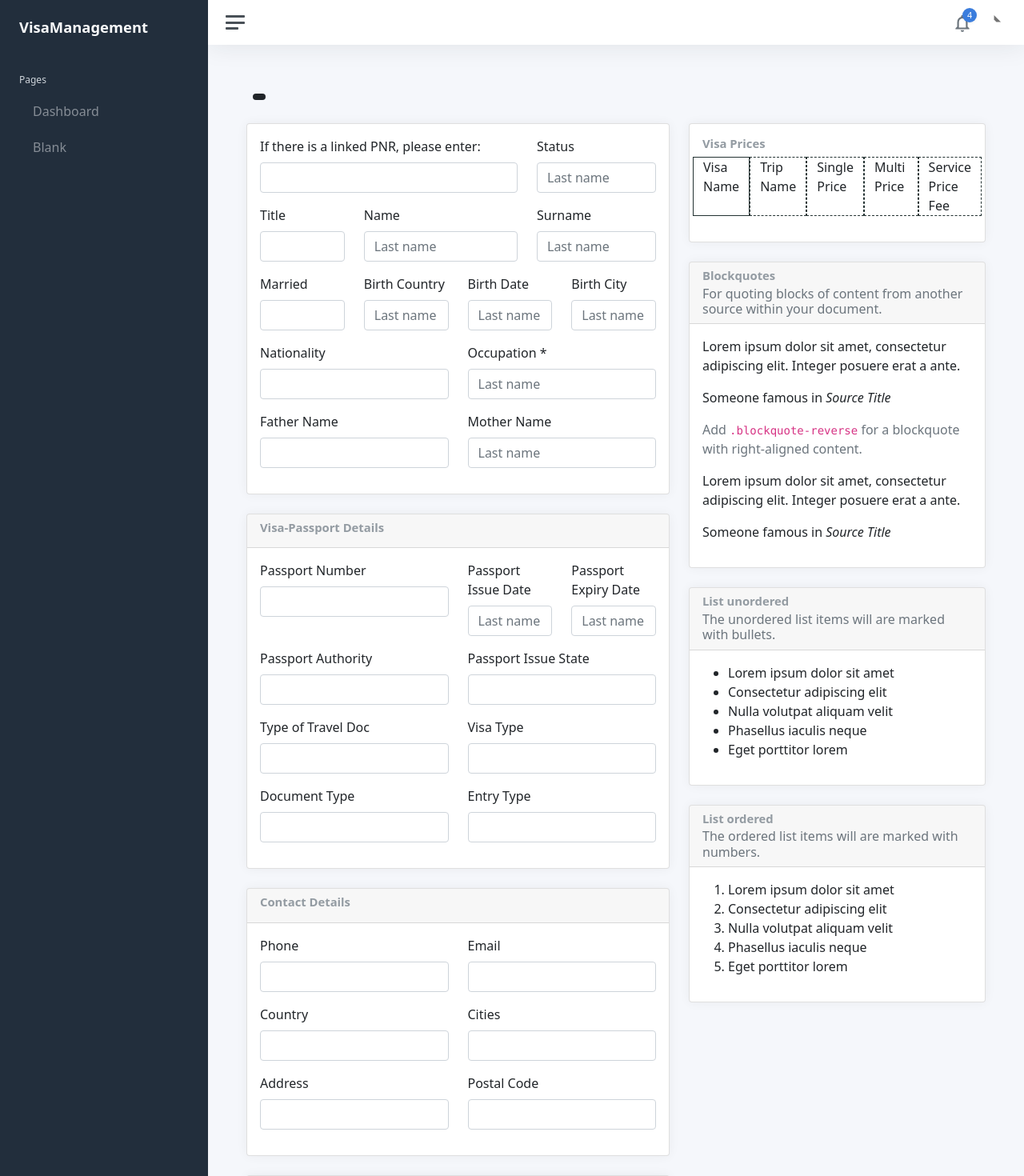
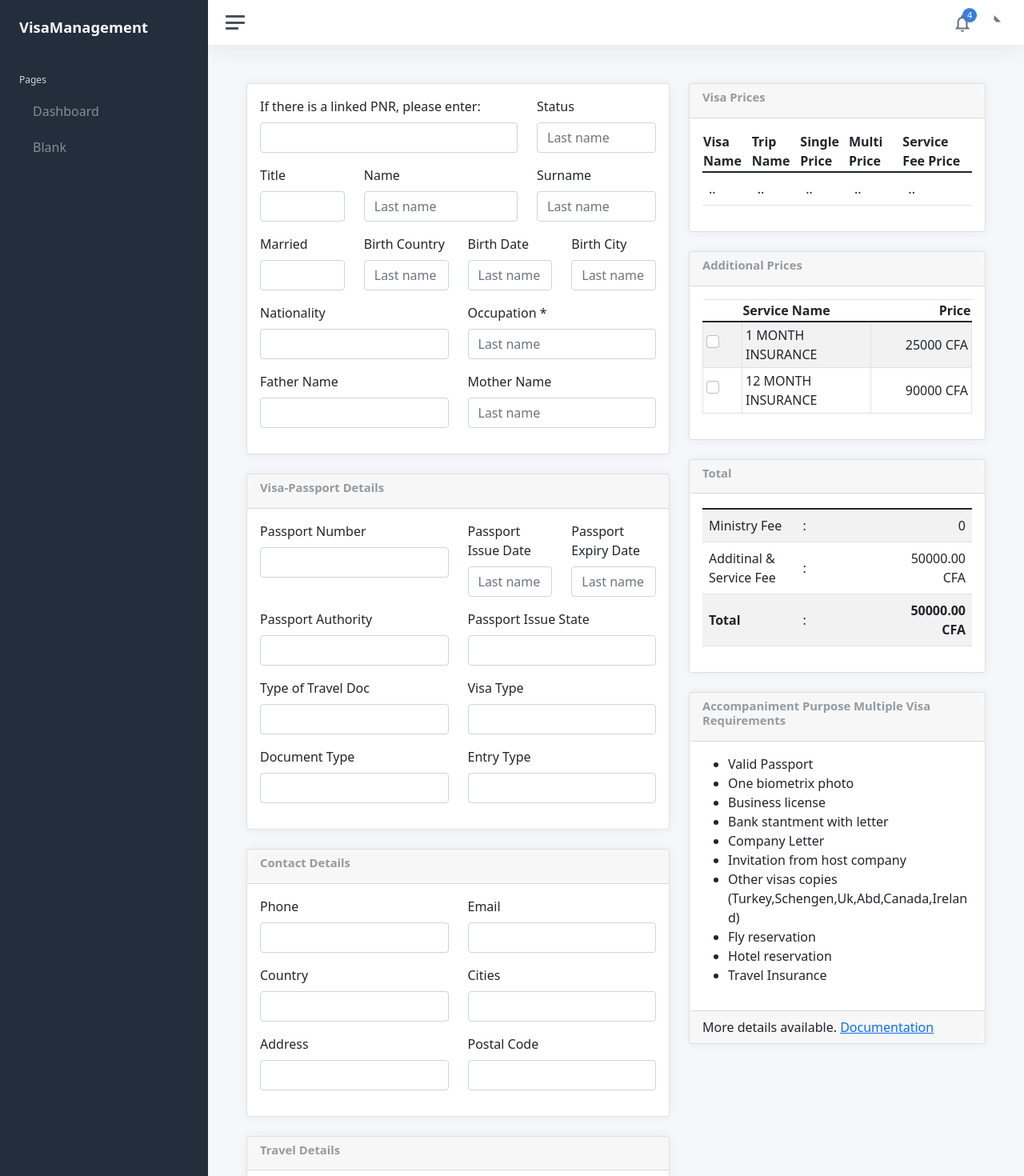
Before and after one commit to yasin-herken/VisaManagement, a React (Create React App) app in the folder frontend/: page /visa in a window 1280 px wide. Shown: the top 1470 px of the page at 80% size. Built offline with nearby package versions, Linux system fonts and the light colour scheme; no server answers.

Commit message:
Form finished

```diff
--- a/frontend/src/pages/Home/newApplication.js
+++ b/frontend/src/pages/Home/newApplication.js
@@ -4,6 +4,7 @@ import Sidebar from './sidebar';
 import Footer from './footer';
 import {useNavigate} from 'react-router-dom';
 import Navbar from './navbar';
+import { color, textAlign } from '@mui/system';
 function NewApplication() {
     const [username,setUsername] = useState("")
     const [role,setRole] = useState("")
@@ -44,11 +45,6 @@ function NewApplication() {
             <Navbar username={username} role={role} setColl={setCollapse}/>
             <main className="content">
             <div className="container-fluid p-0">
-
-<div className="mb-3">
-    <h1 className="h3 d-inline align-middle"> </h1>
-    <a className="badge bg-dark text-white ms-2" href="upgrade-to-pro.html"> </a>
-</div>
 <div className="row">
     <div className="col-12 col-lg-7">
         <div className="card">
@@ -262,95 +258,146 @@ function NewApplication() {
     </div>
     <div className="col-12 col-lg-5">
         <div className="card">
-            <div className="card-body">
-               <div  className="row">
-                    <h5 className="card-title">Visa Prices</h5>
-                        <div style={{border: "0.5px solid #233232"}} className='mb-3 col-sm'>Visa Name</div>
-                        <div style={{border: "0.5px dashed #233232"}} className='mb-3 col-sm'>Trip Name</div>
-                        <div style={{border: "0.5px dashed #233232"}} className='mb-3 col-sm'>Single Price</div>
-                        <div style={{border: "0.5px dashed #233232"}} className='mb-3 col-sm'>Multi Price</div>
-                        <div style={{border: "0.5px dashed #233232"}} className='mb-3 col-sm'>Service Price Fee</div>
+            <div className="card-header">
+                <div className="row">
+                    <h4 className="card-title">Visa Prices</h4>
                </div>
+            </div>
+            <div className='card-body'>
+                <table class="table">
+                    <thead>
+                        <th style={{width:"18%"}}>Visa Name</th>
+                        <th style={{width:"18%"}}>Trip Name</th>
+                        <th style={{width:"18%"}}>Single Price</th>
+                        <th style={{width:"20%"}}>Multi Price</th>
+                        <th className="d-none d-md-table-cell" style={{width:"26%"}}>Service Fee Price</th>
+                    </thead>
+                    <tbody>
+                        <tr>
+                            <td>..</td>
+                            <td>..</td>
+                            <td>..</td>
+                            <td>..</td>
+                            <td>..</td>
+                        </tr>
+                    </tbody>
+                </table>
+             </div>
 
-            </div>
         </div>
         <div className="card">
             <div className="card-header">
-                <h5 className="card-title">Blockquotes</h5>
-                <h6 className="card-subtitle text-muted">For quoting blocks of content from another source within your document.</h6>
+                <div className="row">
+                    <h4 className="card-title">Additional Prices</h4>
+               </div>
             </div>
-            <div className="card-body">
-                <blockquote>
-                    <p>
-                        Lorem ipsum dolor sit amet, consectetur adipiscing elit. Integer posuere erat a ante.
-                    </p>
-                    <footer>
-                        Someone famous in <cite title="Source Title">Source Title</cite>
-                    </footer>
-                </blockquote>
-                <p className="text-muted m-b-15 m-t-20 font-13">
-                    Add <code>.blockquote-reverse</code> for a blockquote with right-aligned content.
-                </p>
-                <blockquote className="blockquote-reverse m-b-0">
-                    <p>
-                        Lorem ipsum dolor sit amet, consectetur adipiscing elit. Integer posuere erat a ante.
-                    </p>
-                    <footer>
-                        Someone famous in <cite title="Source Title">Source Title</cite>
-                    </footer>
-                </blockquote>
+           <div className='card-body'>
+                <table className="table table-striped table-sm table-bordered table-responsive">
+                    <thead>
+                        <th style={{width:"10%"}}></th>
+                        <th style={{width:"50%"}}>Service Name</th>
+                        <th style={{width:"40%",textAlign:"right"}}>Price</th>
+                    </thead>
+                    <tbody>
+                        <tr >
+                            <td>
+                                <label class="form-check form-check-inline">
+                                <input class="form-check-input" type="checkbox" value="option1" />
+                                <span class="form-check-label">
+                                </span>
+								</label>
+                            </td>
+                            <td>1 MONTH INSURANCE</td>
+                            <td style={{textAlign:"right"}}>25000 CFA</td>
+                        </tr>
+                        <tr>
+                            <td>
+                                <label class="form-check form-check-inline">
+                                <input class="form-check-input" type="checkbox" value="option1" />
+                                <span class="form-check-label">
+                                </span>
+								</label>
+                            </td>
+                            <td>12 MONTH INSURANCE</td>
+                            <td style={{textAlign:"right"}}>90000 CFA</td>
+                        </tr>
+
+                    </tbody>
+                </table>
+           </div>
+        </div>
+        <div className="card">
+            <div className="card-header">
+                <div className="row">
+                    <h4 className="card-title">Total</h4>
+               </div>
+            </div>
+            <div className='card-body'>
+                <table className="table table-striped">
+                    <thead>
+                        <th sytle={{width:"40%"}}></th>
+                        <th style={{width:"40%"}}></th>
+                        <th style={{width:"20%",textAlign:"right"}}></th>
+                    </thead>
+                    <tbody>
+                        <tr>
+                            <td>Ministry Fee</td>
+                            <td>:</td>
+                            <td style={{textAlign:"right"}} >0</td>
+                        </tr>
+                        <tr>
+                            <td>Additinal & Service Fee</td>
+                            <td>:</td>
+                            <td style={{textAlign:"right"}}>50000.00 CFA</td>
+                        </tr>
+                        <tr>
+                            <td style={{fontWeight:"bold"}} >Total</td>
+                            <td>:</td>
+                            <td style={{textAlign:"right",fontWeight:"bold"}}>50000.00 CFA</td>
+                        </tr>
+                    </tbody>
+                </table>
             </div>
         </div>
 
         <div className="card">
             <div className="card-header">
-                <h5 className="card-title">List unordered</h5>
-                <h6 className="card-subtitle text-muted">The unordered list items will are marked with bullets.</h6>
+                <h5 className="card-title">Accompaniment Purpose Multiple Visa Requirements</h5>
             </div>
             <div className="card-body">
                 <ul>
                     <li>
-                        Lorem ipsum dolor sit amet
+                        Valid Passport
                     </li>
                     <li>
-                        Consectetur adipiscing elit
+                        One biometrix photo
                     </li>
                     <li>
-                        Nulla volutpat aliquam velit
+                        Business license
                     </li>
                     <li>
-                        Phasellus iaculis neque
+                        Bank stantment with letter
                     </li>
                     <li>
-                        Eget porttitor lorem
+                        Company Letter
                     </li>
+                    <li>
+                        Invitation from host company
+                    </li>
+                    <li>
+                        Other visas copies (Turkey,Schengen,Uk,Abd,Canada,Ireland)
+                    </li>
+                    <li>
+                        Fly reservation
+                    </li>
+                    <li>
+                        Hotel reservation
+                    </li>
+                    <li>Travel Insurance</li>
                 </ul>
             </div>
-        </div>
-
-        <div className="card">
-            <div className="card-header">
-                <h5 className="card-title">List ordered</h5>
-                <h6 className="card-subtitle text-muted">The ordered list items will are marked with numbers.</h6>
-            </div>
-            <div className="card-body">
-                <ol>
-                    <li>
-                        Lorem ipsum dolor sit amet
-                    </li>
-                    <li>
-                        Consectetur adipiscing elit
-                    </li>
-                    <li>
-                        Nulla volutpat aliquam velit
-                    </li>
-                    <li>
-                        Phasellus iaculis neque
-                    </li>
-                    <li>
-                        Eget porttitor lorem
-                    </li>
-                </ol>
+            <div className='card-footer'>
+                More details available. <a href="/" >Documentation</a>
             </div>
         </div>
     </div>
```
